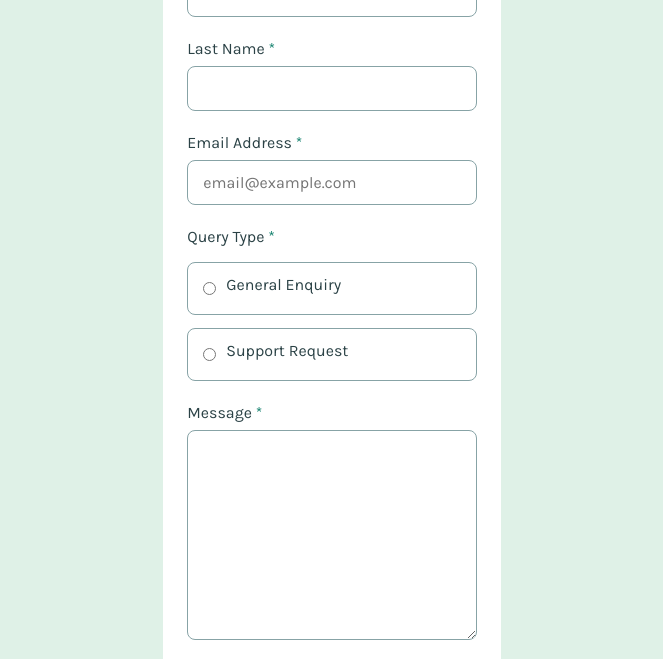
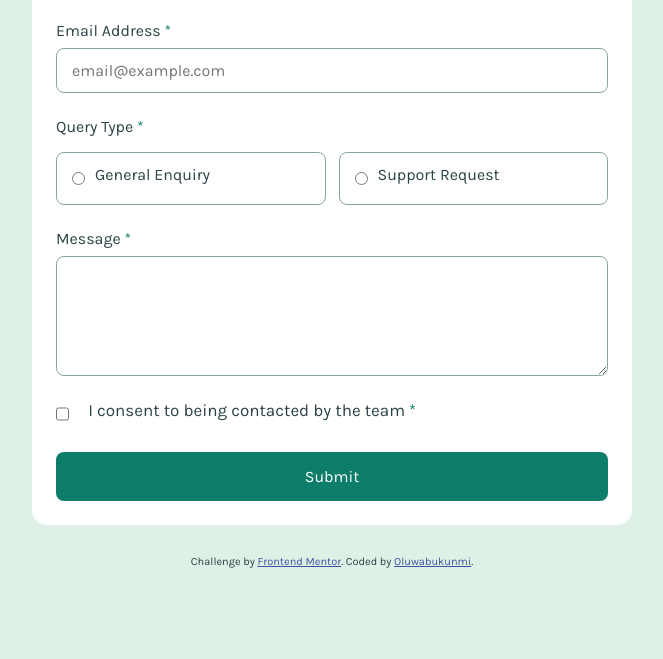
Before and after one commit to Oluwabukunmi07/contact-form-main, a plain HTML site: page index.html in a window 1280 px wide. Shown: the part 194-853 px from the top of the page, without its empty margins (308-971 px from the left). After the commit the page ends 800 px from the top, so only its background shows below. Drawn offline with Linux system fonts and the light colour scheme; a web font is replaced by a local one.

Commit message:
desktop styles added

```diff
--- a/assets/styles/styles.css
+++ b/assets/styles/styles.css
@@ -14,18 +14,20 @@
 body {
     font-family: Karla, sans-serif;
     background-color: var(--bg-color);
-    max-width: 375px;
+    padding: 2rem 1.5rem;
     margin: 0 auto;
     display: flex;
     flex-direction: column;
     align-items: center;
     justify-content: center;
+    min-height: 100vh;
+    width: 100%;
 }
 
 main {
-    width: 90%;
-    margin-top: 60px;
-    margin-bottom: 50px;
+    width: 100%;
+    max-width: 600px;
+    margin: 0;
     background-color: var(--bg-color-main);
     padding: 1.5em;
     border-radius: 15px;
@@ -61,11 +63,11 @@ label {
     margin-bottom: 8px;
 }
 
-.form-name {
-    margin-top: 22px;
+.form-group:first-child {
+    gap: 22px;
 }
 
-.form-name:first-child {
+.form-name {
     margin-top: 5px;
 }
 
@@ -193,3 +195,34 @@ button[type="submit"]:hover {
     gap: 15px;
     margin-bottom: 10px;
 }
+
+.attribution {
+    margin-top: 30px;
+    font-size: 14px;
+    text-align: center;
+    color: hsl(187, 24%, 22%);
+}
+
+@media  (min-width: 768px) {
+
+    .form-group {
+        margin-top: 24px;
+    }
+
+    .form-group:first-child {
+        flex-direction: row;
+    }
+
+    .form-name{
+        flex: 1;
+    }
+
+    .query-type-group {
+        flex-direction: row;
+    }
+
+    textarea {
+        height: 120px;
+    }
+
+}
```
